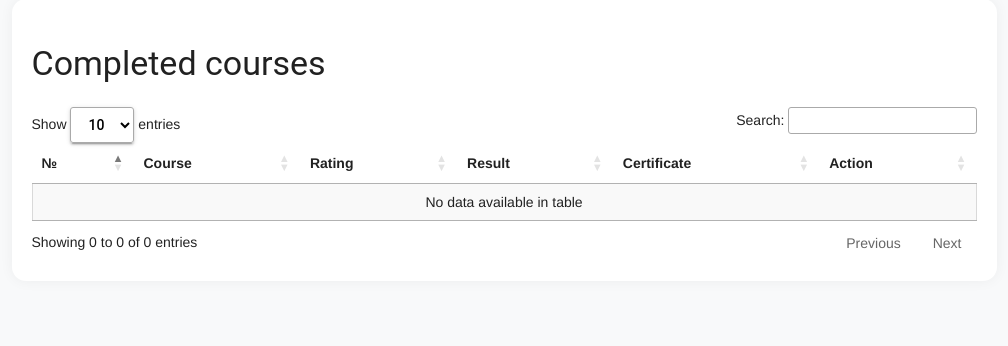
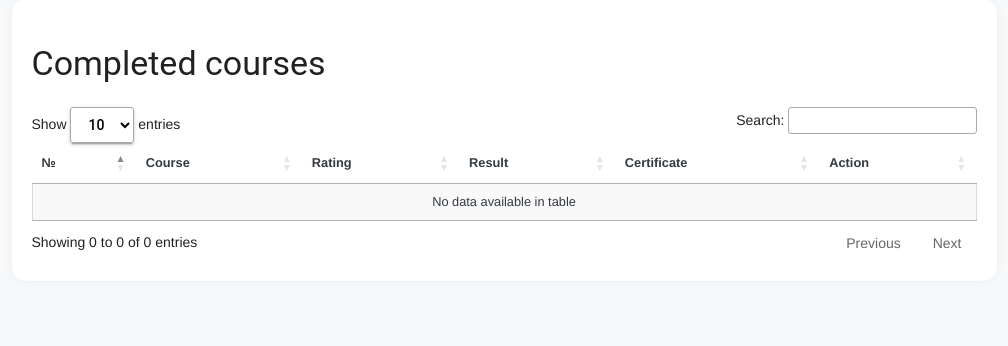
Before and after one commit to DanaKlimova/eLearning, a Django app: page /completed_courses/ in a window 1280 px wide. Shown: the part 123-469 px from the top of the page, without its empty margins (136-1144 px from the left). Run offline with Django 3.2, Linux system fonts and the light colour scheme; the visitor is signed in with stand-in values (Sample User, id 1); data that the repository does not hold is empty; some libraries are stand-ins or nearby versions.

Commit message:
Edited styles.

```diff
--- a/eLearning/main/static/main/css/category_courses.css
+++ b/eLearning/main/static/main/css/category_courses.css
@@ -27,3 +27,9 @@
 .download {
     color: blue;
 }
+
+.table {
+    background-color: white;
+    color: #343a40;
+    font-size: 1vw;
+}
```
